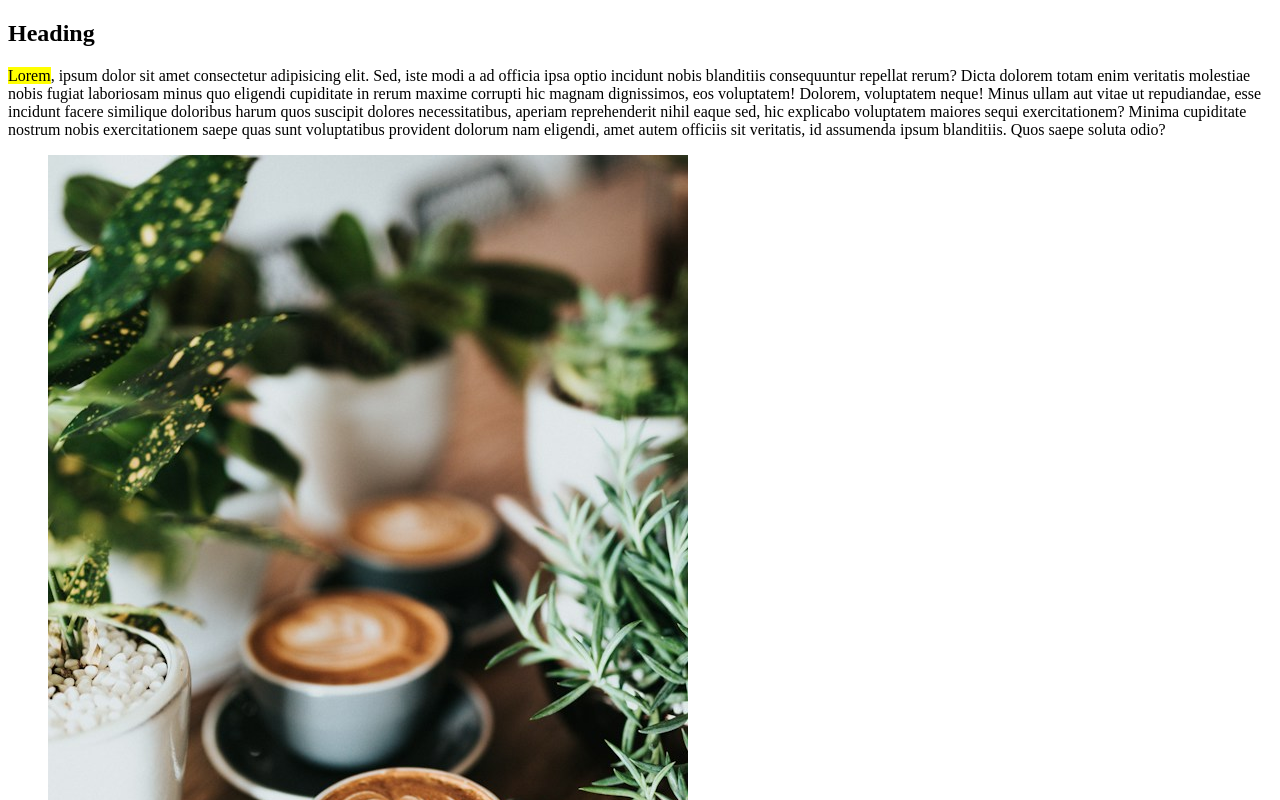
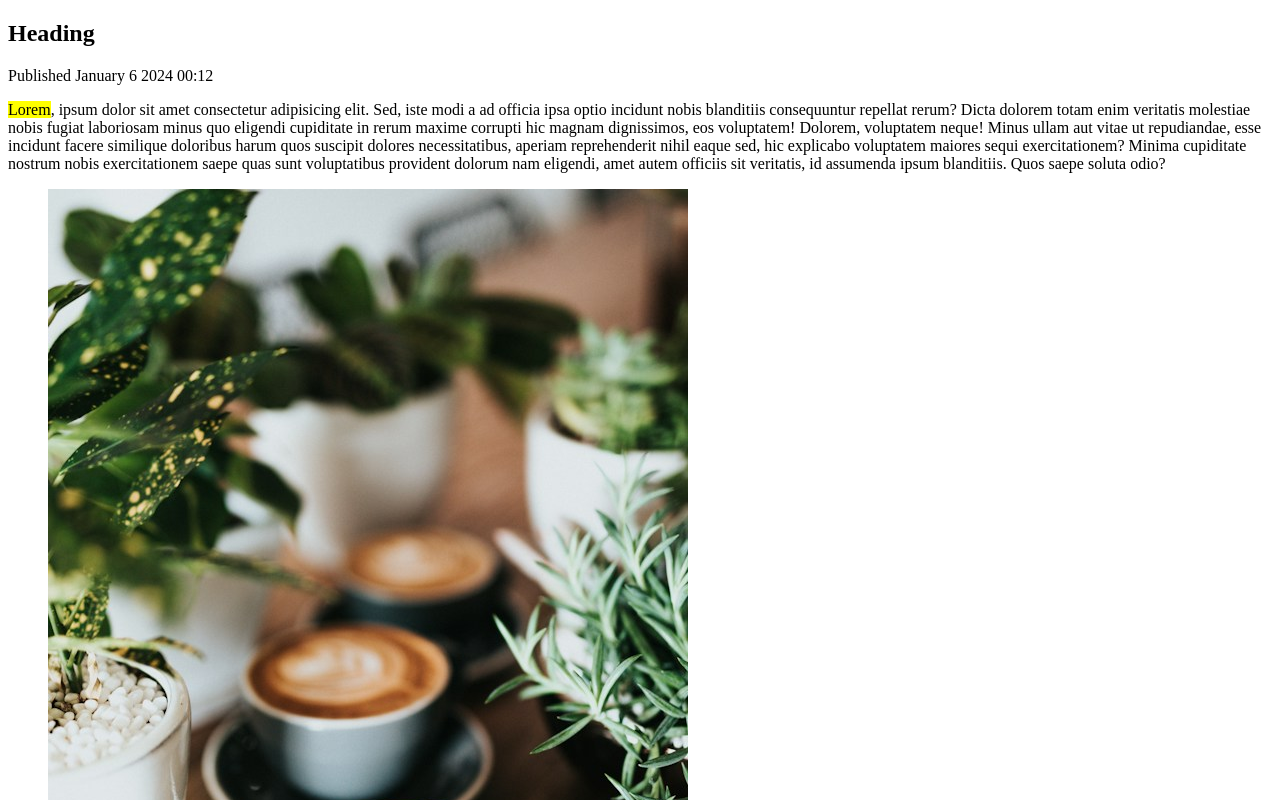
Before and after one commit to Otacon2024/Responsive-Best-Practices, a plain HTML site: page html/semantic.html in a window 1280 px wide. Shown: the top 800 px of the page. Drawn offline with Linux system fonts and the light colour scheme.

Commit message:
Add <time> to semantic.html

```diff
--- a/html/semantic.html
+++ b/html/semantic.html
@@ -8,6 +8,7 @@
 <body>
     <article class="article">
         <h1>Heading</h1>
+        <p>Published <time>January 6 2024 00:12</time></p>
         <p>
             <mark class="highlight">Lorem</mark>, ipsum dolor sit amet consectetur adipisicing elit.
             Sed, iste modi a ad officia ipsa optio incidunt nobis blanditiis consequuntur repellat rerum? Dicta dolorem totam enim veritatis molestiae nobis fugiat laboriosam minus quo eligendi cupiditate in rerum maxime corrupti hic magnam dignissimos, eos voluptatem!
```
